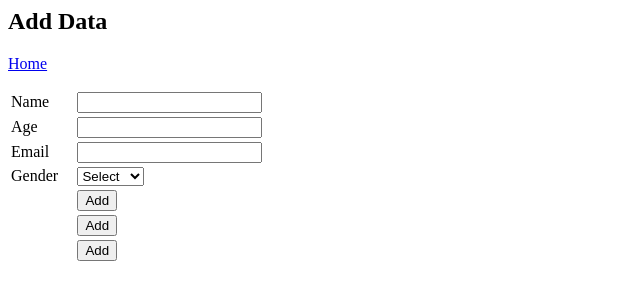
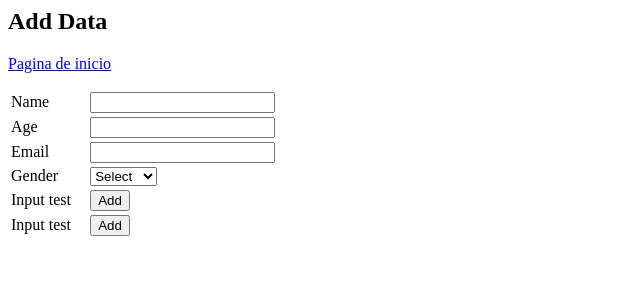
Before and after one commit to esneidev/simple-crud, a PHP site: page /add.php in a window 1280 px wide. Shown: the top 300 px of the page, without its empty margins (0-640 px from the left). Run offline with PHP 8.4, Linux system fonts and the light colour scheme.

Commit message:
Actualizacion del archivo add.php

```diff
--- a/add.php
+++ b/add.php
@@ -6,7 +6,7 @@
 <body>
 	<h2>Add Data</h2>
 	<p>
-		<a href="index.php">Home</a>
+		<a href="index.php">Pagina de inicio</a>
 	</p>
 
 	<form action="addAction.php" method="post" name="add">
@@ -35,15 +35,11 @@
 				</td>
 			</tr>
 			<tr>
-				<td></td>
-				<td><input type="submit" name="submit" value="Add"></td>
-			</tr>
-			<tr>
-				<td></td>
+				<td>Input test</td>
 				<td><input type="submit" age="submit" value="Add"></td>
 			</tr>
 			<tr>
-				<td></td>
+				<td>Input test</td>
 				<td><input type="submit" email="submit" value="Add"></td>
 			</tr>
 		</table>
```
